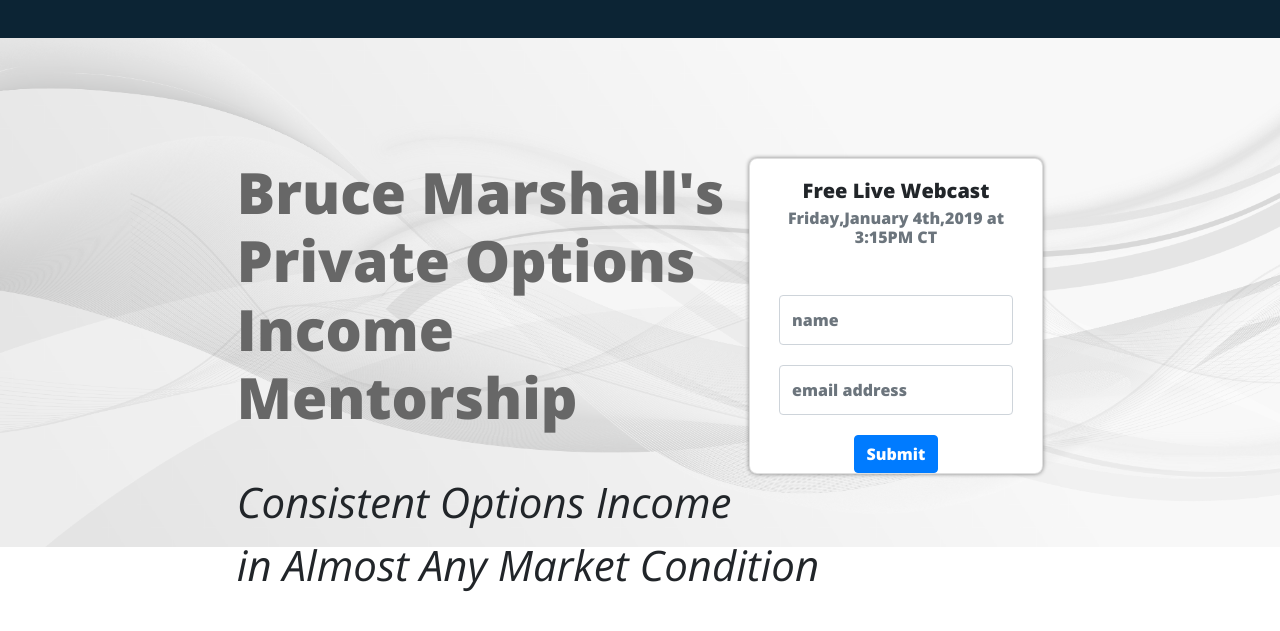
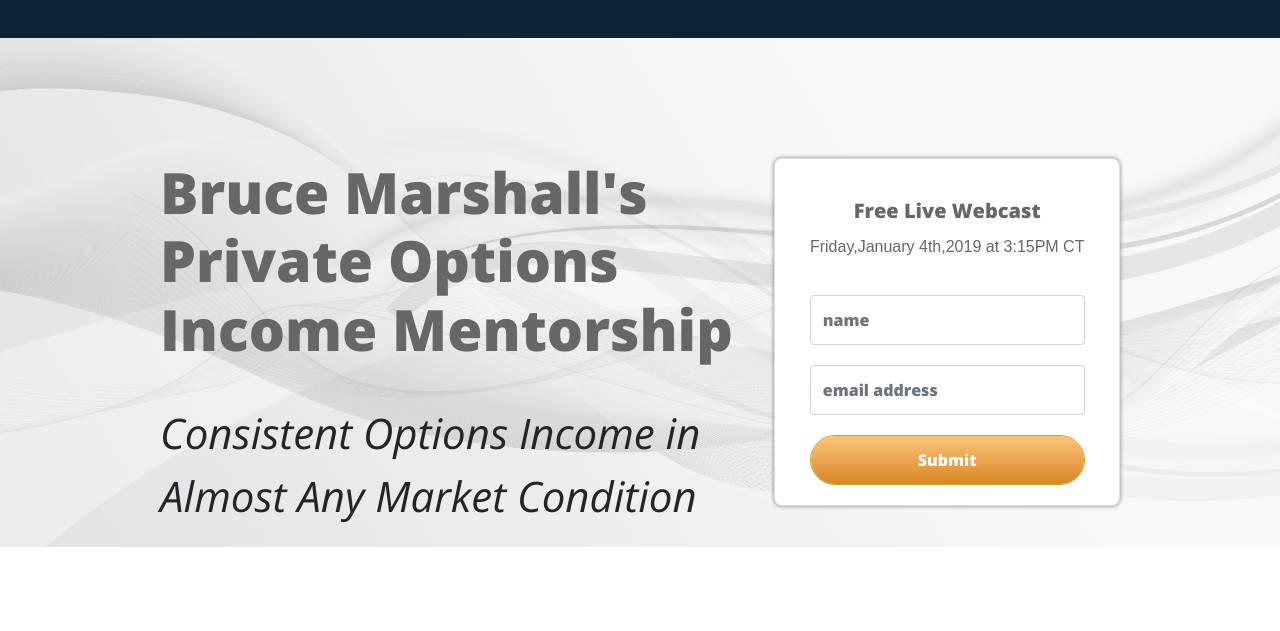
Before and after one commit to markdreed512/simpler-test, a website: page public/index.html in a window 1280 px wide. Shown: the part 121-752 px from the top of the page. Drawn offline with nearby package versions, Linux system fonts and the light colour scheme.

Commit message:
reg card

```diff
--- a/app.js
+++ b/app.js
@@ -1,6 +1,8 @@
 var express = require('express');
 var path = require('path');
 var app = express();
+
+app.use(express.static('public'))
 
 app.get('/', function(req, res){
     res.sendFile(path.join(__dirname, '/public', 'index.html'));
--- a/public/assets/css/style.css
+++ b/public/assets/css/style.css
@@ -15,13 +15,13 @@ body{
 
 }
 #registrationInfo{
-    width: 63%;
+    width: 75vw;
     margin: 0 auto;
 
 }
 #registrationInfo h1{
     margin-top: 120px;
-    color: rgb(103, 103, 103);
+    color: #676767;
     font-weight: 800;
     font-size: 57px;
 }
@@ -32,17 +32,42 @@ body{
 }
 #reg-card{
     float: right;
-    width: 23vw;
+    width: 27vw;
     text-align: center;
     border-radius: 8px;
     box-shadow: 0 0 4px gray;
+    padding: 20px 0;
+}
+.form-control{
+    color: #CCCCCC;
 }
 #reg-card input{
     width: 80%;
     margin: 20px auto;
     height: 50px;
+
+}
+#reg-card h5{
+    color: #676767;
+}
+#reg-card .card-body{
+    padding-bottom: 0px;
+}
+
+#reg-card #card-subtitle{
+    color: #676767;
+    font-size: 16px;
+    font-family: arial;
 }
 #subTitle{
     font-style: italic;
     font-size: 42px;
 }
+#reg-card button{
+    width: 80%;
+    height: 50px;
+    background: transparent linear-gradient(180deg, #FCC57B 0%, #D98624 100%) 0% 0% no-repeat padding-box;
+    border: 1px solid #D8A124;
+    border-radius: 25px;
+    opacity: 1;
+}
--- a/public/index.html
+++ b/public/index.html
@@ -20,7 +20,7 @@
         <div id="reg-card" class="card">
                 <div class="card-body">
                   <h5 class="card-title">Free Live Webcast</h5>
-                  <h6 class="card-subtitle mb-2 text-muted">Friday,January 4th,2019 at 3:15PM CT</h6>
+                  <p id="card-subtitle">Friday,January 4th,2019 at 3:15PM CT</p>
                 </div>
                 <form>
                     <div class="form-group">
```
